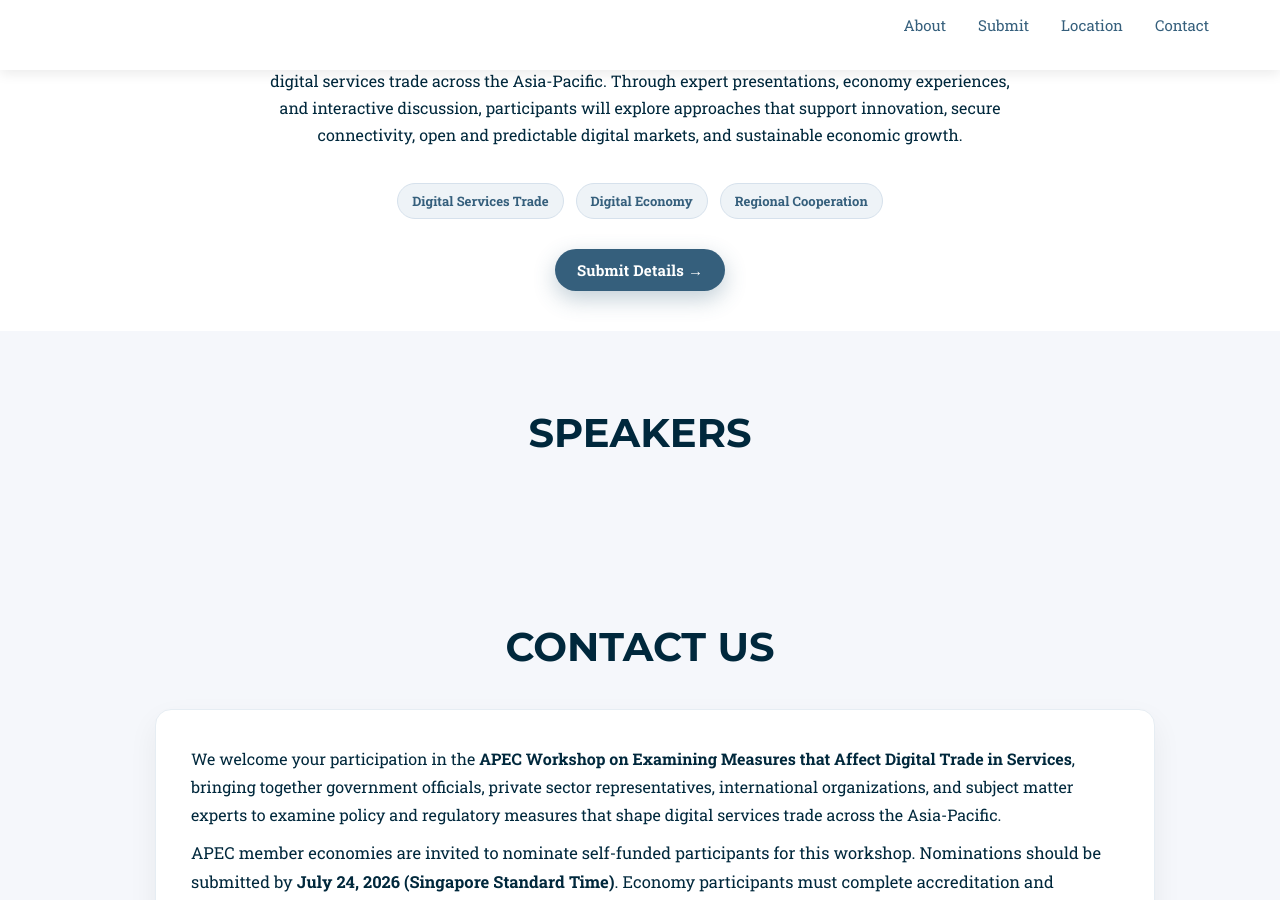
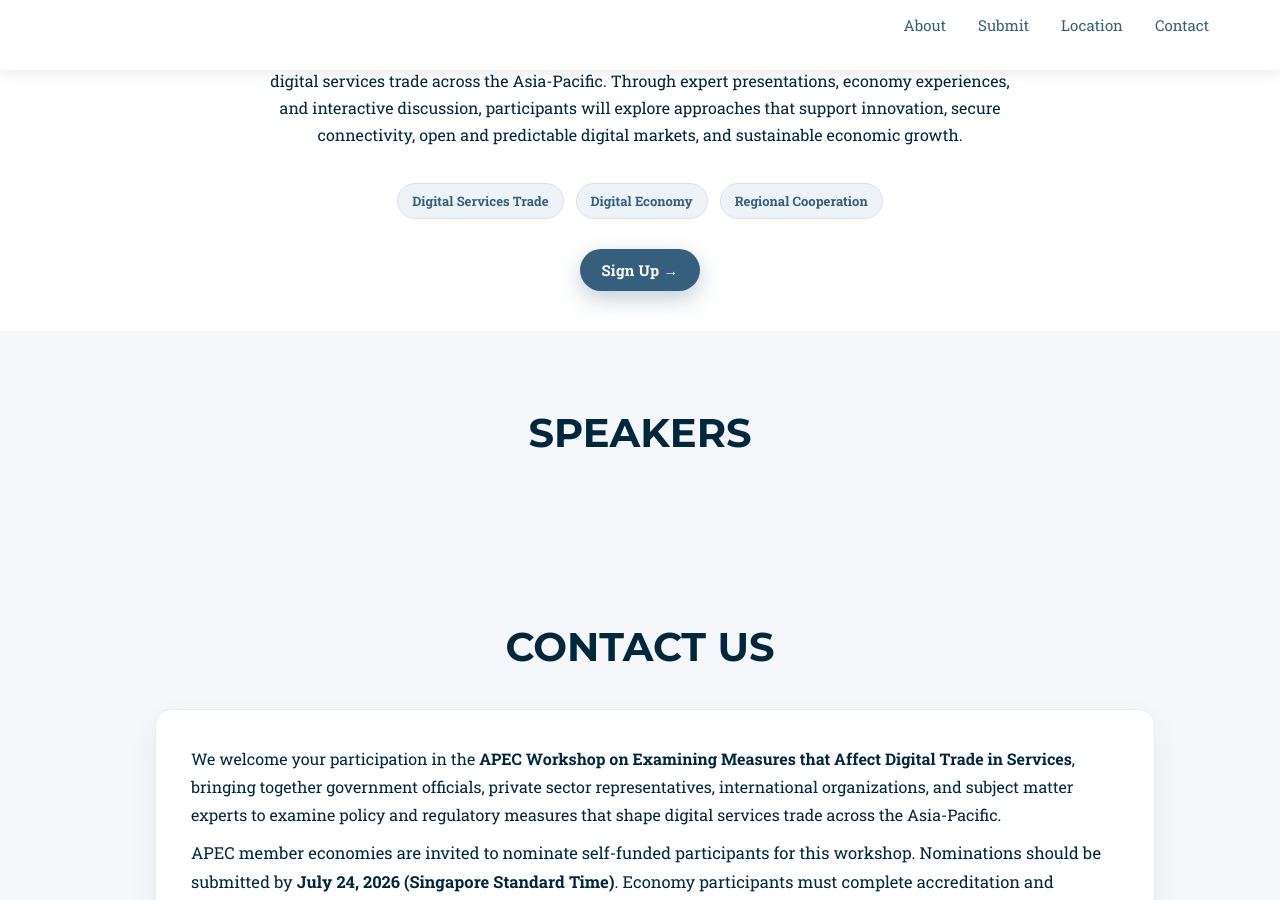
Before and after one commit to usapecrise/digital-services-in-trade-workshop, a Jekyll site: the page built from _2016_pages/index.html, in a window 1280 px wide and 900 px high, scrolled down 2036 px. Built offline with Jekyll 4.4.1, drawn with Linux system fonts in a browser that asks for light colours; nearby versions of some CDN libraries; some web fonts are replaced; library files that are not in the unit come from our copies.

Commit message:
Update intro.html

```diff
--- a/_includes/2017_data/intro.html
+++ b/_includes/2017_data/intro.html
@@ -61,7 +61,7 @@
       <div style="text-align:center;">
         <a href="#register"
            class="btn btn-xl btn-primary">
-           Submit Details →
+           Sign Up →
         </a>
       </div>
 
```
